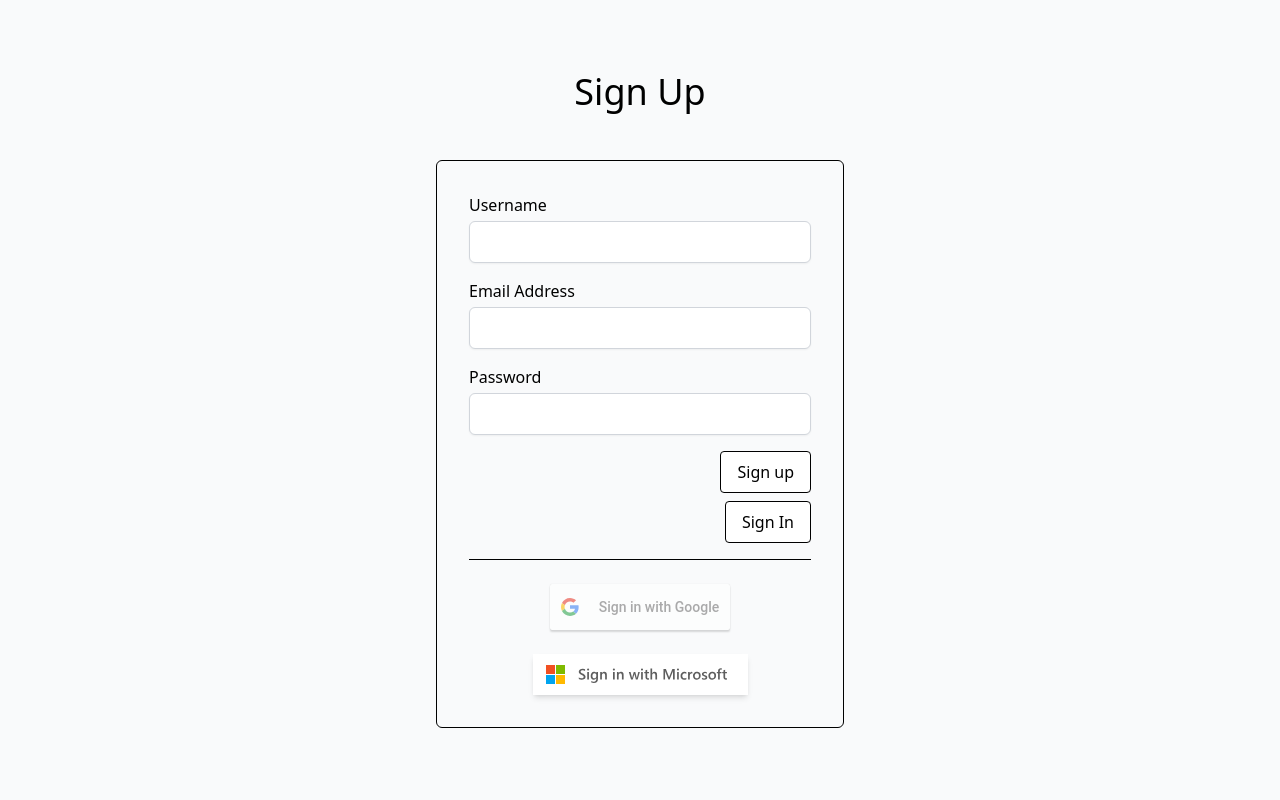
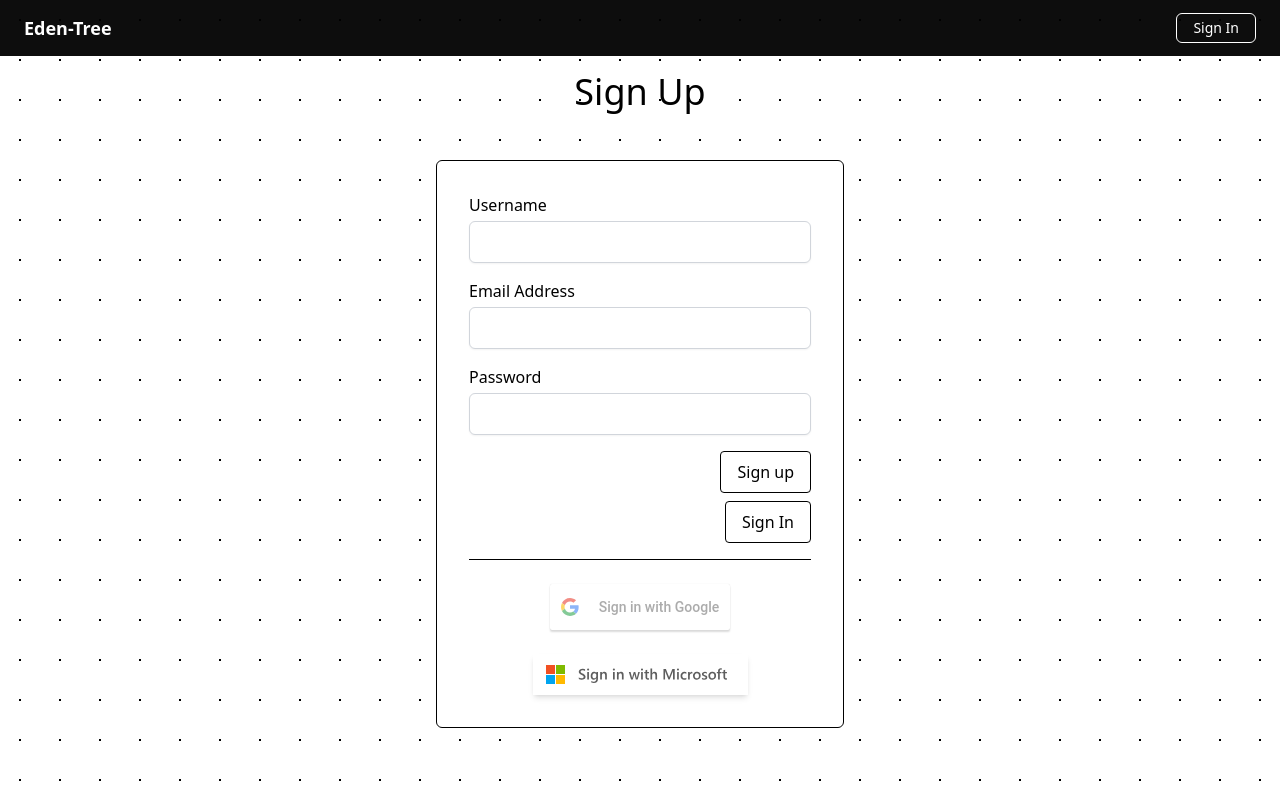
Before and after one commit to itzmeowww/eden_tree, a Next.js app: page /signup in a window 1280 px wide. Built offline with nearby package versions, Linux system fonts and the light colour scheme; no server answers.

Commit message:
dotted bg

```diff
--- /dev/null
+++ b/components/DottedBackground.tsx
@@ -0,0 +1,11 @@
+const DottedBackground = () => {
+    return <div className="w-full h-screen fixed -z-10" style={{
+        'background': 'white',
+        'backgroundImage': 'radial-gradient(black 1px,transparent 0)',
+        'backgroundSize': '40px 40px',
+        'backgroundPosition': '-19px - 19px',
+    }}
+    ></div >
+}
+
+export default DottedBackground
--- a/pages/lesson/[id].tsx
+++ b/pages/lesson/[id].tsx
@@ -3,7 +3,7 @@ import ReactPlayer from 'react-player'
 
 import { useState } from "react"
 // Render a YouTube video player
-
+import DottedBackground from "../../components/DottedBackground"
 const Lesson = ({ id }) => {
     const correctChoice = 'A'
     const [showQuiz, setShowQuiz] = useState(false)
@@ -40,6 +40,7 @@ const Lesson = ({ id }) => {
     }
     return <div className="w-full flex min-h-screen flex-col items-center justify-start" >
         <Nav />
+        <DottedBackground />
 
 
         <div className=" w-3/4 max-w-lg min-h-min mt-32">
--- a/pages/signin.tsx
+++ b/pages/signin.tsx
@@ -3,8 +3,8 @@ import { GoogleLoginButton } from 'ts-react-google-login-component';
 import GoogleLogin from 'react-google-login';
 import MicrosoftLoginButton from '../components/MicrosoftLoginButton';
 import SigninForm from '../components/SigninForm';
-
-
+import DottedBackground from '../components/DottedBackground';
+import Nav from '../components/Nav';
 const Register = () => {
 
 
@@ -13,10 +13,14 @@ const Register = () => {
 
     return (
         <div>
-            <div className="w-full min-h-screen bg-gray-50 flex flex-col sm:justify-center items-center pt-6 sm:pt-0">
+            <Nav />
+            <DottedBackground />
+            <div className="w-full min-h-screen  flex flex-col sm:justify-center items-center pt-6 sm:pt-0">
+
                 <div className="w-full sm:max-w-md p-5 mx-auto">
                     <h2 className="mb-12 text-center text-4xl font">Sign In</h2>
-                    <div className="p-8 rounded-md border border-black divide-y divide-black divide-solid">
+                    <div className="p-8 rounded-md bg-white border border-black divide-y divide-black divide-solid">
+
                         <div>
                             <SigninForm />
                             <div className='flex items-center justify-end mb-4'>
--- a/pages/signup.tsx
+++ b/pages/signup.tsx
@@ -3,7 +3,8 @@ import { GoogleLoginButton } from 'ts-react-google-login-component';
 import GoogleLogin from 'react-google-login';
 import MicrosoftLoginButton from '../components/MicrosoftLoginButton';
 import SignupForm from '../components/SignupForm';
-
+import DottedBackground from '../components/DottedBackground';
+import Nav from '../components/Nav';
 
 const Register = () => {
 
@@ -13,10 +14,15 @@ const Register = () => {
 
     return (
         <div>
-            <div className="w-full min-h-screen bg-gray-50 flex flex-col sm:justify-center items-center pt-6 sm:pt-0">
+            <Nav />
+            <DottedBackground />
+
+            <div className="w-full min-h-screen  flex flex-col sm:justify-center items-center pt-6 sm:pt-0">
+
                 <div className="w-full sm:max-w-md p-5 mx-auto">
                     <h2 className="mb-12 text-center text-4xl font">Sign Up</h2>
-                    <div className="p-8 rounded-md border border-black divide-y divide-black divide-solid">
+                    <div className="p-8 rounded-md bg-white border border-black divide-y divide-black divide-solid">
+
                         <div>
                             <SignupForm />
                             <div className='flex items-center justify-end mb-4'>
```
